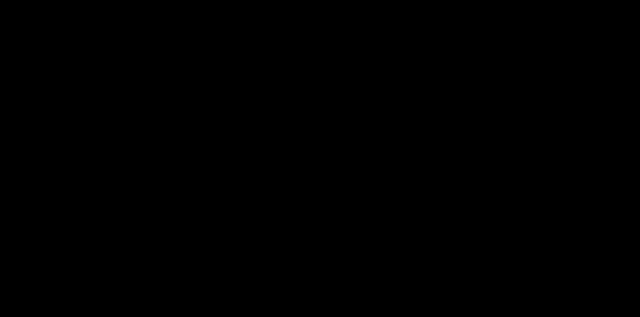
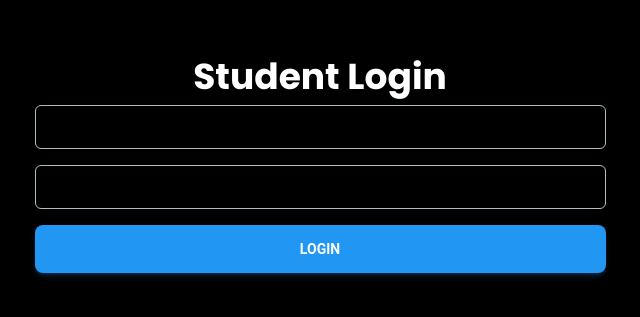
Before and after one commit to Bhagya005/College_Administration_Platform, a React (Vite) app: page /studentlogin in a window 1280 px wide. Before the commit this address had no page. Shown: the part 285-602 px from the top of the page, without its empty margins (320-960 px from the left). Built offline with nearby package versions, Linux system fonts and the light colour scheme.

Commit message:
3 login pages added

```diff
--- a/src/components/Router.jsx
+++ b/src/components/Router.jsx
@@ -1,7 +1,9 @@
 import React from "react";
 import { Routes, Route, useLocation } from "react-router-dom";
 import SelectionPage from "../pages/SelectionPage.jsx";
-import Login from "../pages/Login";
+import StudentLogin from "../pages/StudentLogin.jsx";
+import FacultyLogin from "../pages/FacultyLogin.jsx";
+import AdminLogin from "../pages/AdminLogin.jsx";
 import Admin from "../pages/Admin.jsx";
 import Student from "../pages/Student.jsx";
 import Faculty from "../pages/Faculty.jsx";
@@ -17,7 +19,9 @@
 
   return (
     <Routes>
-      <Route path="/login" element={<Login />} />
+      <Route path="/studentlogin" element={<StudentLogin />} />
+      <Route path="/facultylogin" element={<FacultyLogin />} />
+      <Route path="/adminlogin" element={<AdminLogin />} />
       <Route path="/" element={<SelectionPage />} />
       <Route path="/adminpage" element={<Admin />} />
       <Route path="/student" element={<Student />} />
--- /dev/null
+++ b/src/pages/AdminLogin.jsx
@@ -0,0 +1,50 @@
+import React from 'react';
+import { Input, Button } from '@material-tailwind/react';
+
+function AdminLogin() {
+    return (
+        <div className="min-h-screen flex justify-center items-center bg-black text-white">
+            {/* Left Section with Cool UI Interface */}
+
+            {/* <div className="hidden lg:block bg-gray-200 w-1/2 h-full p-8 grid grid-cols-4 gap-4">
+                <div className="bg-white h-10 rounded-md"></div>
+                <div className="bg-white h-10 rounded-md"></div>
+                <div className="bg-white h-10 rounded-md"></div>
+                <div className="bg-white h-10 rounded-md"></div>
+                <div className="bg-white h-10 rounded-md"></div>
+                <div className="bg-white h-10 rounded-md"></div>
+                <div className="bg-white h-10 rounded-md"></div>
+                <div className="bg-white h-10 rounded-md"></div>
+            </div> */}
+
+            {/* Right Section with Admin Login Form */}
+            <div className="w-full lg:w-1/2 p-8">
+                <h1 className="text-center text-4xl font-bold mb-2">Admin Login</h1>
+                <div className="flex flex-col space-y-4">
+                    <Input
+                        type="text"
+                        placeholder="Username"
+                        size="lg"
+                        outline={true}
+                    />
+                    <Input
+                        type="password"
+                        placeholder="Password"
+                        size="lg"
+                        outline={true}
+                    />
+                    <Button
+                        color="blue"
+                        buttonType="filled"
+                        size="lg"
+                        block={true}
+                    >
+                        Login
+                    </Button>
+                </div>
+            </div>
+        </div>
+    );
+}
+
+export default AdminLogin;
--- a/src/pages/Login.jsx
+++ b/src/pages/FacultyLogin.jsx
@@ -1,11 +1,12 @@
 import React from 'react';
 import { Input, Button } from '@material-tailwind/react';
 
-function Login() {
+function FacultyLogin() {
     return (
         <div className="min-h-screen flex justify-center items-center bg-black text-white">
             {/* Left Section with Cool UI Interface */}
-            <div className="hidden lg:block bg-gray-200 w-1/2 h-full p-8 grid grid-cols-4 gap-4">
+
+            {/* <div className="hidden lg:block bg-gray-200 w-1/2 h-full p-8 grid grid-cols-4 gap-4">
                 <div className="bg-white h-10 rounded-md"></div>
                 <div className="bg-white h-10 rounded-md"></div>
                 <div className="bg-white h-10 rounded-md"></div>
@@ -14,11 +15,11 @@
                 <div className="bg-white h-10 rounded-md"></div>
                 <div className="bg-white h-10 rounded-md"></div>
                 <div className="bg-white h-10 rounded-md"></div>
-            </div>
+            </div> */}
 
             {/* Right Section with Admin Login Form */}
             <div className="w-full lg:w-1/2 p-8">
-                <h1 className="text-center text-4xl font-bold mb-8">Login</h1>
+                <h1 className="text-center text-4xl font-bold mb-2">Faculty Login</h1>
                 <div className="flex flex-col space-y-4">
                     <Input
                         type="text"
@@ -46,4 +47,4 @@
     );
 }
 
-export default Login;
+export default FacultyLogin;
--- /dev/null
+++ b/src/pages/StudentLogin.jsx
@@ -0,0 +1,50 @@
+import React from 'react';
+import { Input, Button } from '@material-tailwind/react';
+
+function StudentLogin() {
+    return (
+        <div className="min-h-screen flex justify-center items-center bg-black text-white">
+            {/* Left Section with Cool UI Interface */}
+
+            {/* <div className="hidden lg:block bg-gray-200 w-1/2 h-full p-8 grid grid-cols-4 gap-4">
+                <div className="bg-white h-10 rounded-md"></div>
+                <div className="bg-white h-10 rounded-md"></div>
+                <div className="bg-white h-10 rounded-md"></div>
+                <div className="bg-white h-10 rounded-md"></div>
+                <div className="bg-white h-10 rounded-md"></div>
+                <div className="bg-white h-10 rounded-md"></div>
+                <div className="bg-white h-10 rounded-md"></div>
+                <div className="bg-white h-10 rounded-md"></div>
+            </div> */}
+
+            {/* Right Section with Admin Login Form */}
+            <div className="w-full lg:w-1/2 p-8">
+                <h1 className="text-center text-4xl font-bold mb-2">Student Login</h1>
+                <div className="flex flex-col space-y-4">
+                    <Input
+                        type="text"
+                        placeholder="Username"
+                        size="lg"
+                        outline={true}
+                    />
+                    <Input
+                        type="password"
+                        placeholder="Password"
+                        size="lg"
+                        outline={true}
+                    />
+                    <Button
+                        color="blue"
+                        buttonType="filled"
+                        size="lg"
+                        block={true}
+                    >
+                        Login
+                    </Button>
+                </div>
+            </div>
+        </div>
+    );
+}
+
+export default StudentLogin;
```
